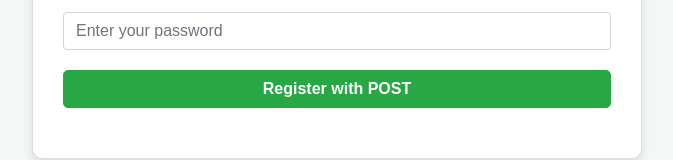
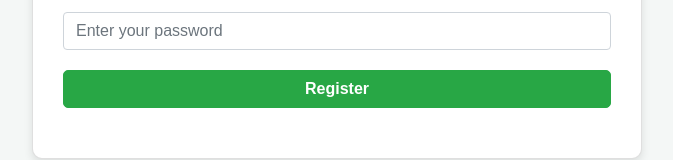
Before and after one commit to ankit404error/Registration-Form, a website: page public/index.html in a window 1280 px wide. Shown: the part 398-558 px from the top of the page, without its empty margins (303-976 px from the left). Drawn offline with nearby package versions, Linux system fonts and the light colour scheme.

Commit message:
modified button name

```diff
--- a/public/index.html
+++ b/public/index.html
@@ -32,7 +32,7 @@
                                 <input type="password" class="form-control" id="password-post" name="password" placeholder="Enter your password" required>
                             </div>
                             <div class="form-group">
-                                <button type="submit" class="btn btn-success btn-block">Register with POST</button>
+                                <button type="submit" class="btn btn-success btn-block">Register</button>
                             </div>
                         </form>
                     </div>
```
